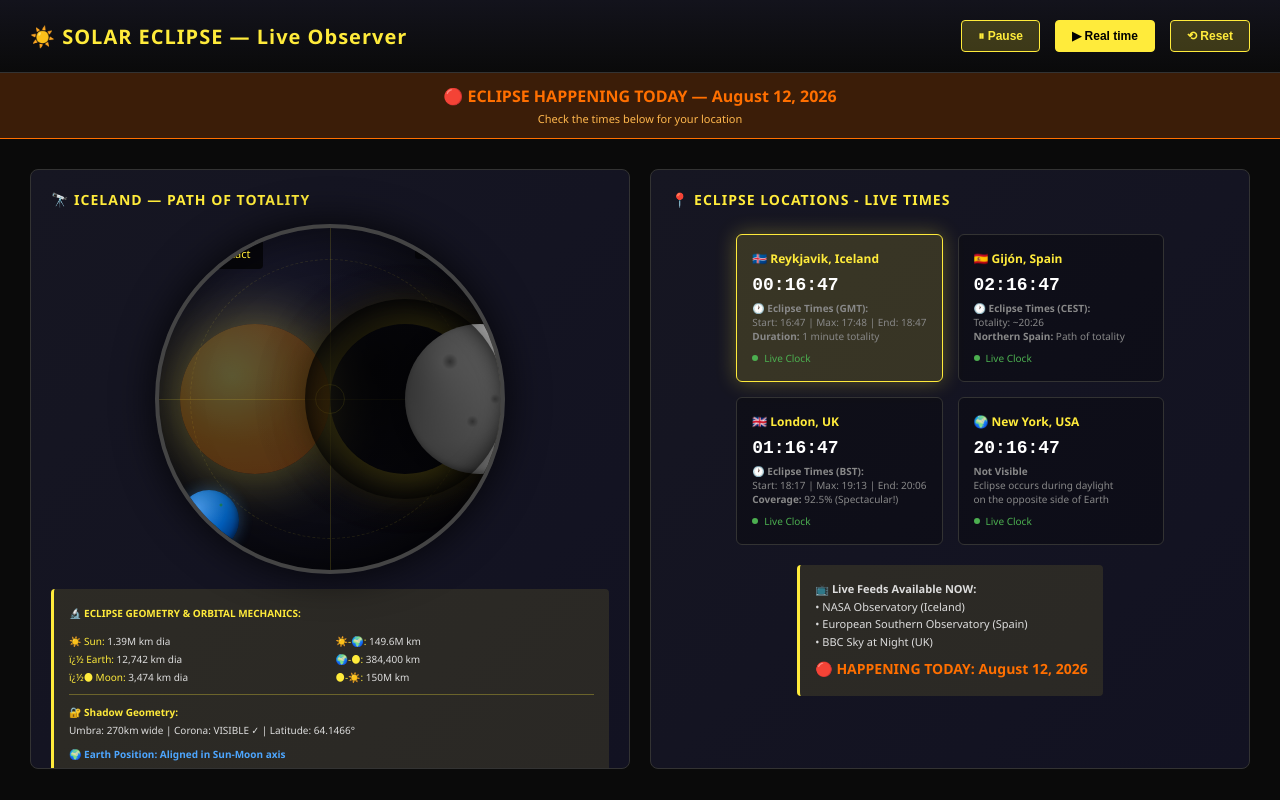
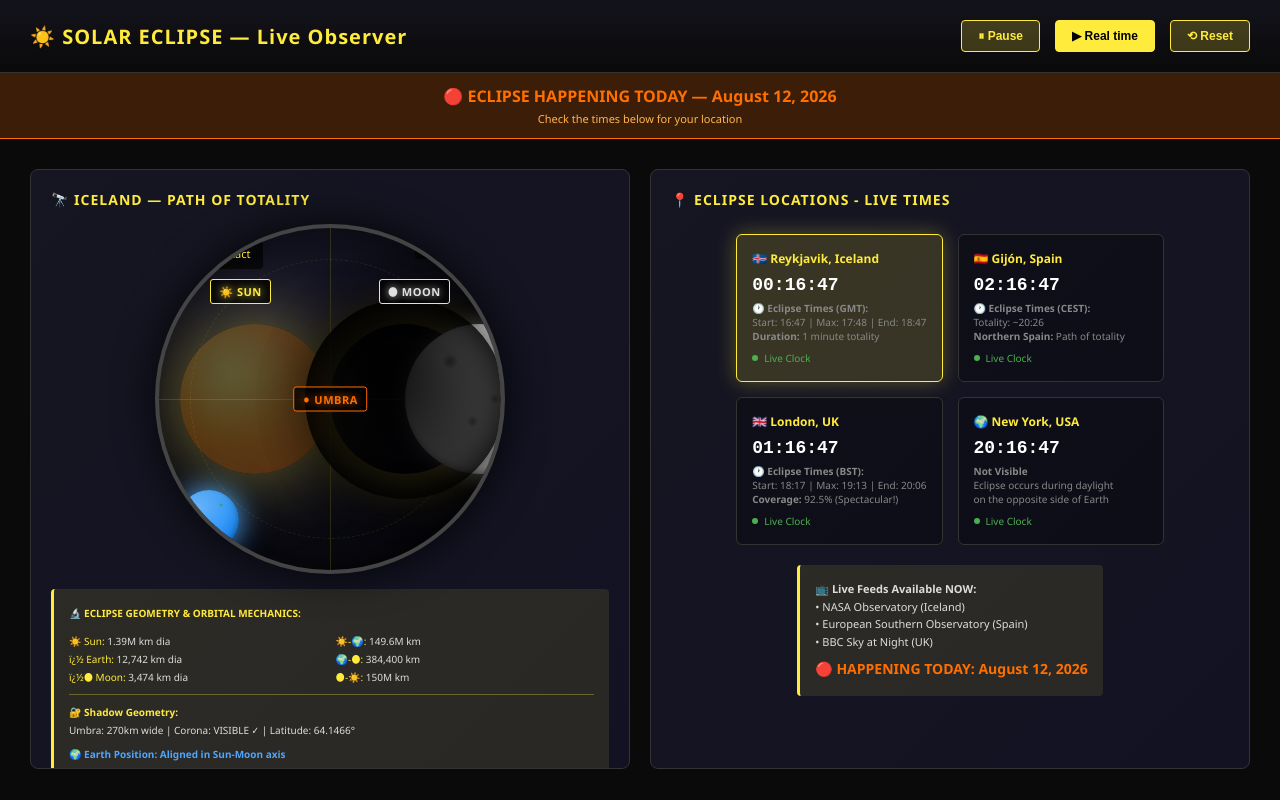
Before and after one commit to SrinathMLOps/SolarEclipse, a website: page index.html in a window 1280 px wide. Drawn offline with Linux system fonts and the light colour scheme.

Commit message:
Add labels for all celestial bodies and enhance visibility

```diff
--- a/index.html
+++ b/index.html
@@ -259,7 +259,7 @@
             width: 150px;
             height: 150px;
             background: radial-gradient(circle at 35% 35%, #ffeb3b, #ff9800, #ff6f00);
-            box-shadow: 0 0 50px #ffeb3b, 0 0 80px rgba(255, 235, 59, 0.4);
+            box-shadow: 0 0 60px #ffeb3b, 0 0 100px rgba(255, 235, 59, 0.5);
             z-index: 1;
             position: relative;
         }
@@ -288,8 +288,8 @@
         .moon {
             width: 150px;
             height: 150px;
-            background: radial-gradient(circle at 25% 25%, #e0e0e0, #a0a0a0, #404040);
-            box-shadow: inset -2px -2px 6px rgba(0, 0, 0, 0.4), 0 0 15px rgba(0, 0, 0, 0.3);
+            background: radial-gradient(circle at 25% 25%, #f0f0f0, #c0c0c0, #808080);
+            box-shadow: inset -2px -2px 6px rgba(0, 0, 0, 0.4), 0 0 20px rgba(200, 200, 200, 0.4);
             z-index: 2;
             position: relative;
         }
@@ -310,8 +310,8 @@
         .umbra {
             position: absolute;
             border-radius: 50%;
-            background: radial-gradient(circle at 35% 35%, rgba(0, 0, 0, 0.8), rgba(0, 0, 0, 0.4));
-            box-shadow: 0 0 30px rgba(0, 0, 0, 0.6), inset 0 0 20px rgba(0, 0, 0, 0.7);
+            background: radial-gradient(circle at 35% 35%, rgba(0, 0, 0, 0.95), rgba(0, 0, 0, 0.6));
+            box-shadow: 0 0 40px rgba(0, 0, 0, 0.8), inset 0 0 30px rgba(0, 0, 0, 0.9);
             z-index: 3;
             pointer-events: none;
         }
@@ -365,10 +365,10 @@
             width: 60px;
             height: 60px;
             border-radius: 50%;
-            background: radial-gradient(circle at 30% 30%, #4da6ff, #0066cc, #001a4d);
-            box-shadow: 0 0 15px rgba(77, 166, 255, 0.4), inset -2px -2px 4px rgba(0, 0, 0, 0.3);
+            background: radial-gradient(circle at 30% 30%, #66b3ff, #3399ff, #0066cc);
+            box-shadow: 0 0 25px rgba(77, 166, 255, 0.8), 0 0 40px rgba(77, 166, 255, 0.4), inset -2px -2px 4px rgba(0, 0, 0, 0.2);
             z-index: 0;
-            opacity: 0.9;
+            opacity: 1;
             bottom: 20px;
             left: 20px;
         }
@@ -379,10 +379,10 @@
             height: 100%;
             border-radius: 50%;
             background-image:
-                radial-gradient(circle 6px at 25% 35%, #22aa22, transparent 40%),
-                radial-gradient(circle 4px at 45% 50%, #228822, transparent 40%),
-                radial-gradient(circle 5px at 70% 25%, #1a8822, transparent 40%),
-                radial-gradient(circle 3px at 60% 60%, #2a9a2a, transparent 40%);
+                radial-gradient(circle 6px at 25% 35%, #33cc33, transparent 40%),
+                radial-gradient(circle 4px at 45% 50%, #2eb82e, transparent 40%),
+                radial-gradient(circle 5px at 70% 25%, #29a329, transparent 40%),
+                radial-gradient(circle 3px at 60% 60%, #3ad63a, transparent 40%);
             z-index: 1;
         }
 
@@ -391,10 +391,57 @@
             bottom: 5px;
             left: 5px;
             font-size: 9px;
-            color: #4da6ff;
+            color: #66b3ff;
             font-weight: 600;
             z-index: 2;
-            text-shadow: 0 0 2px rgba(0, 0, 0, 0.8);
+            text-shadow: 0 0 4px rgba(0, 0, 0, 0.9), 0 0 8px rgba(102, 179, 255, 0.6);
+        }
+
+        .celestial-label {
+            position: absolute;
+            font-size: 11px;
+            font-weight: 700;
+            z-index: 10;
+            padding: 4px 8px;
+            background: rgba(0, 0, 0, 0.7);
+            border-radius: 3px;
+            border: 1px solid;
+            text-transform: uppercase;
+            letter-spacing: 0.5px;
+            pointer-events: none;
+        }
+
+        .sun-label {
+            color: #ffeb3b;
+            border-color: #ffeb3b;
+            text-shadow: 0 0 8px rgba(255, 235, 59, 0.8);
+            top: 15%;
+            left: 15%;
+        }
+
+        .moon-label {
+            color: #e0e0e0;
+            border-color: #e0e0e0;
+            text-shadow: 0 0 8px rgba(224, 224, 224, 0.8);
+            top: 15%;
+            right: 15%;
+        }
+
+        .umbra-label {
+            color: #ff6f00;
+            border-color: #ff6f00;
+            text-shadow: 0 0 8px rgba(255, 111, 0, 0.8);
+            top: 50%;
+            left: 50%;
+            transform: translate(-50%, -50%);
+        }
+
+        .corona-label {
+            color: #ffeb3b;
+            border-color: #ffeb3b;
+            text-shadow: 0 0 8px rgba(255, 235, 59, 0.8);
+            top: 35%;
+            left: 35%;
         }
 
         /* Orbital path indicators */
@@ -679,6 +726,11 @@
                     <!-- Distance labels -->
                     <div class="sun-distance-label">☀️ 149.6M km</div>
                     <div class="moon-distance-label">🌑 384,400 km</div>
+
+                    <!-- Celestial Body Labels -->
+                    <div class="celestial-label sun-label">☀️ SUN</div>
+                    <div class="celestial-label moon-label">🌑 MOON</div>
+                    <div class="celestial-label umbra-label">⚫ UMBRA</div>
 
                     <!-- Orbital paths (for context) -->
                     <div style="position: absolute; width: 280px; height: 280px; border: 1px dashed rgba(255, 235, 59, 0.1); border-radius: 50%; left: 50%; top: 50%; transform: translate(-50%, -50%); z-index: 0;"></div>
```
